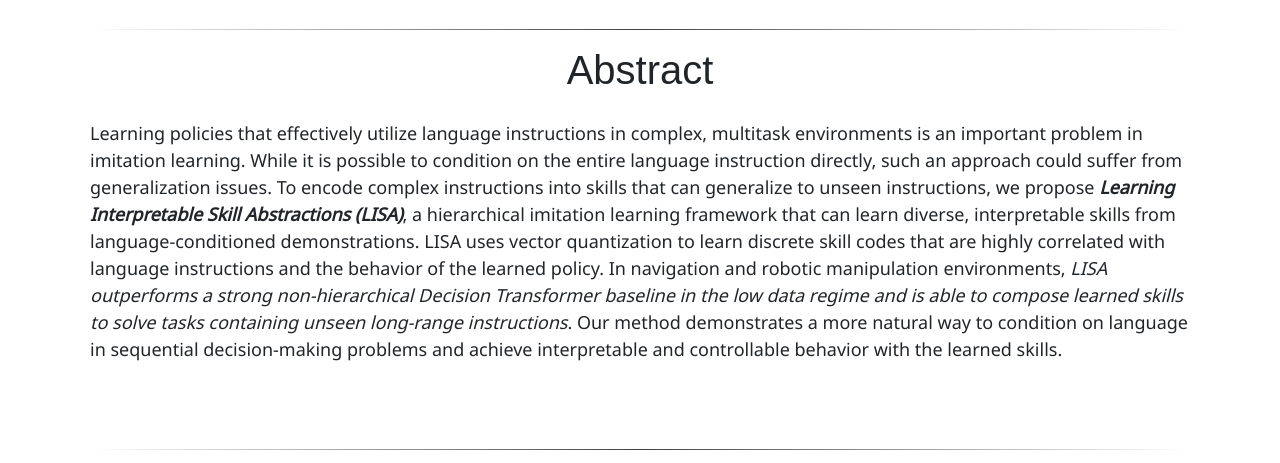
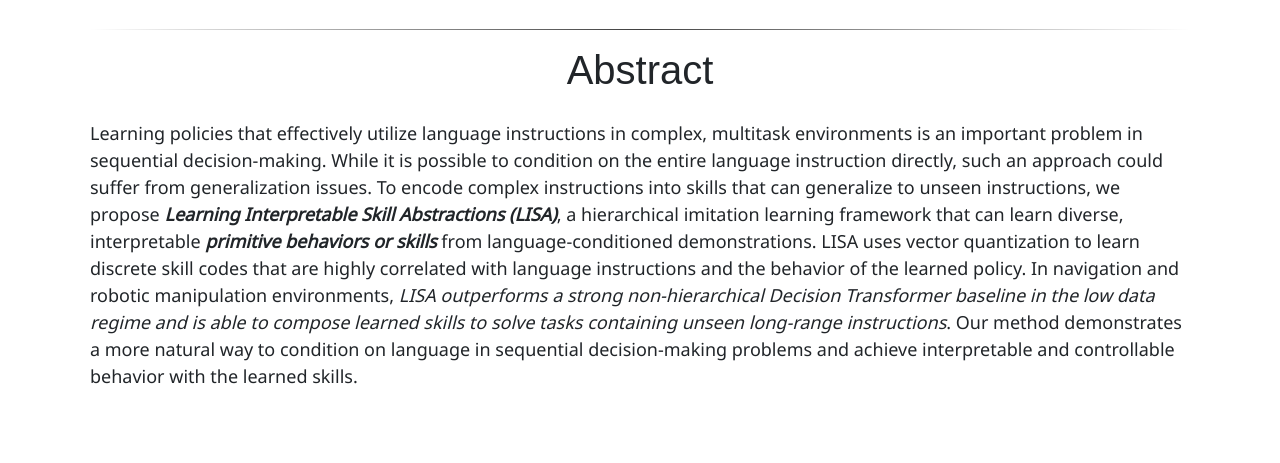
Before and after one commit to Div99/LISA, a plain HTML site: page docs/index.html in a window 1280 px wide. Shown: the part 880-1343 px from the top of the page. Drawn offline with nearby package versions, Linux system fonts and the light colour scheme; a script that the page names is missing; a web font is replaced by a local one.

Commit message:
Update index.html

```diff
--- a/docs/index.html
+++ b/docs/index.html
@@ -205,12 +205,12 @@
 		</tbody>
 	</table>
 	<p class="mt-3">
-		Learning policies that effectively utilize language instructions in complex, multitask environments is an important problem in imitation learning. While it is
+		Learning policies that effectively utilize language instructions in complex, multitask environments is an important problem in sequential decision-making. While it is
         possible to condition on the entire language instruction directly, such an approach
         could suffer from generalization issues. To encode complex instructions into skills
         that can generalize to unseen instructions, we propose <em><strong>Learning Interpretable Skill
         Abstractions (LISA)</strong></em>, a hierarchical imitation learning framework that can learn
-        diverse, interpretable skills from language-conditioned demonstrations. LISA uses
+        diverse, interpretable <em><strong>primitive behaviors or skills</strong></em> from language-conditioned demonstrations. LISA uses
         vector quantization to learn discrete skill codes that are highly correlated with
         language instructions and the behavior of the learned policy. In navigation and
         robotic manipulation environments, <em>LISA outperforms a strong non-hierarchical
```
